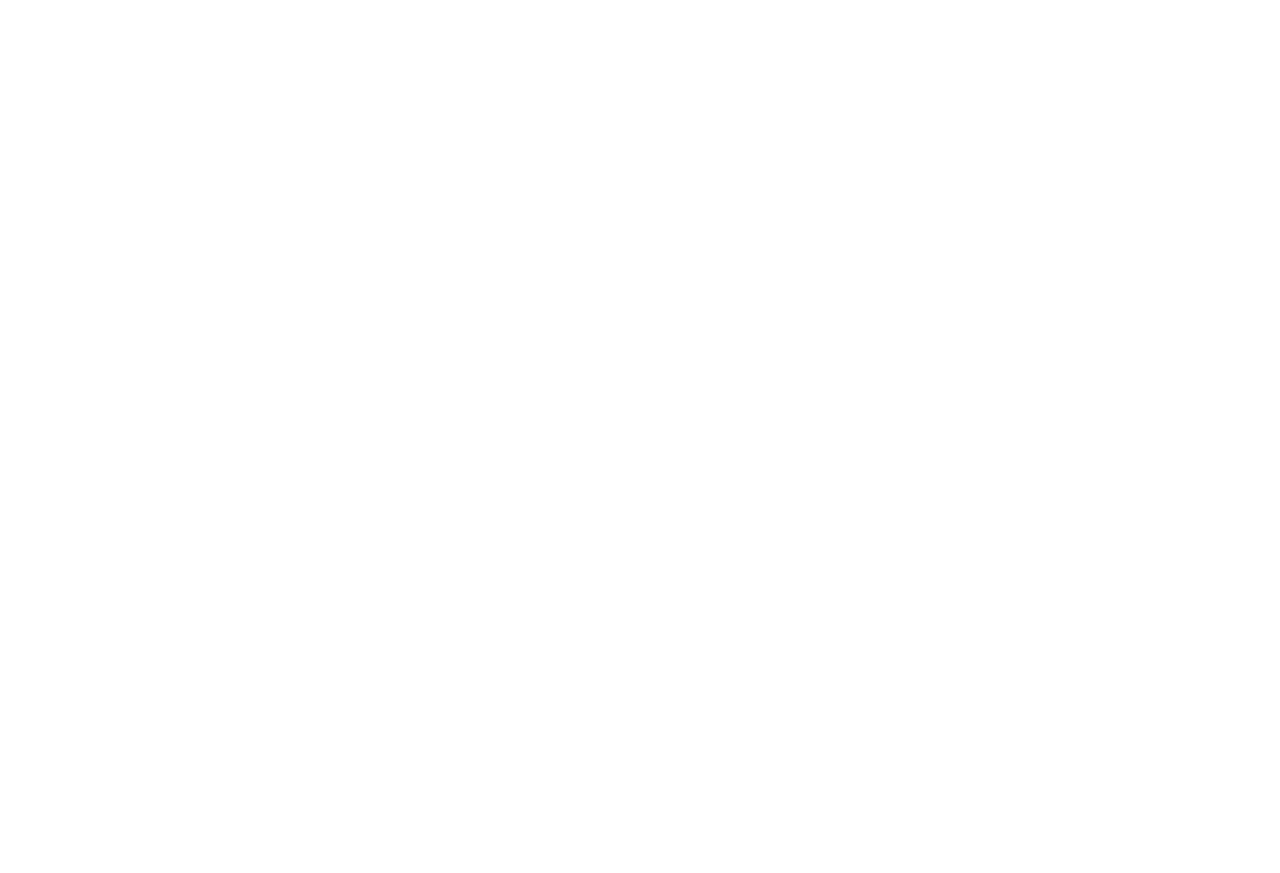
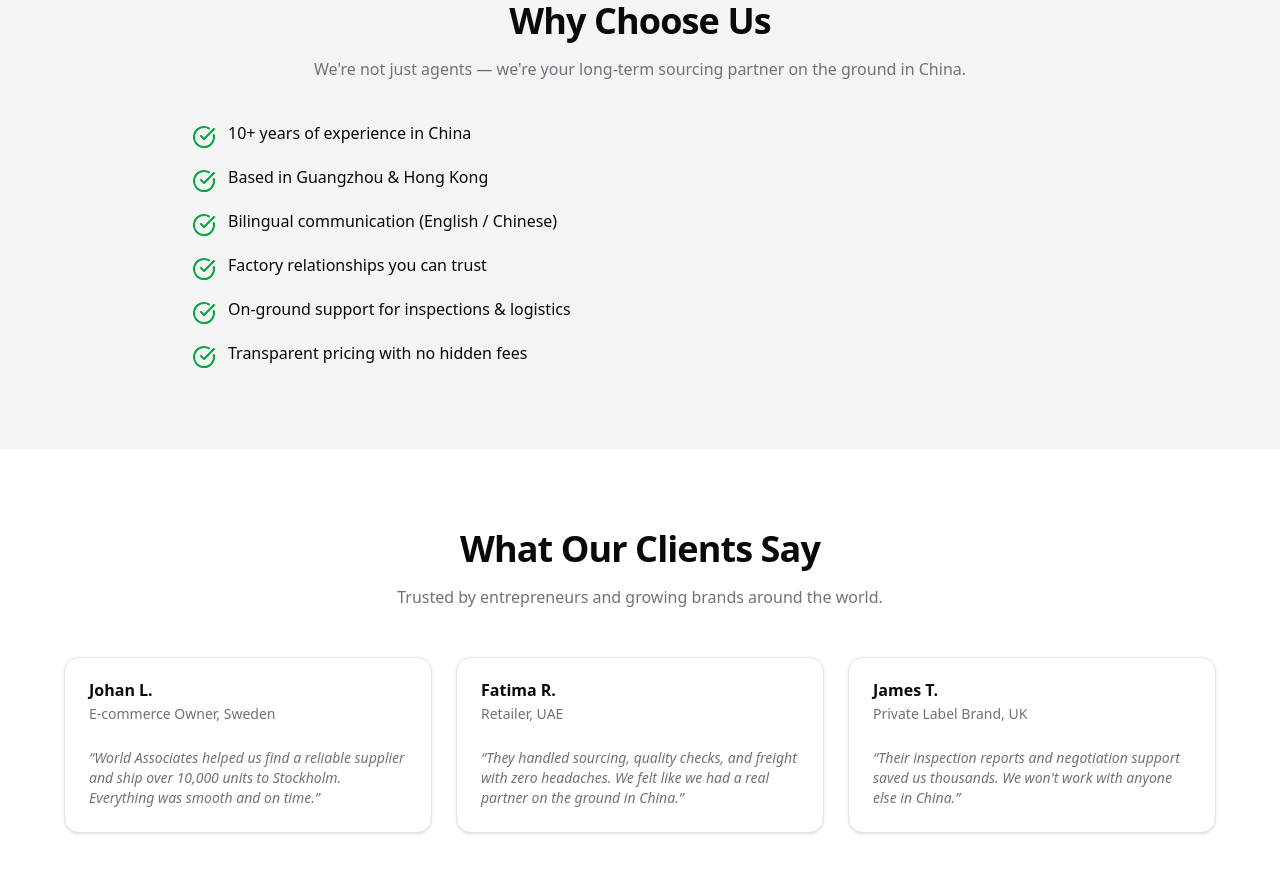
Before and after one commit to Omar-Alme/watc-landing-page, a Next.js app: page / in a window 1280 px wide. Shown: the part 1040-1913 px from the top of the page. Before the commit the page ends 961 px from the top, so only its background shows below. Built offline with nearby package versions, Linux system fonts and the light colour scheme.

Commit message:
feat: add Testimonials and WhyChooseUs components to HomePage

```diff
--- a/src/app/page.tsx
+++ b/src/app/page.tsx
@@ -1,6 +1,8 @@
 import { Header } from "@/components/Header"
 import { Hero } from "@/components/Hero"
 import { Services } from "@/components/Services"
+import { Testimonials } from "@/components/Testimonials"
+import { WhyChooseUs } from "@/components/WhyChooseUs"
 
 export default function HomePage() {
   return (
@@ -9,6 +11,8 @@ export default function HomePage() {
       <main>
         <Hero />
         <Services />
+        <WhyChooseUs />
+        <Testimonials />
       </main>
     </>
   )
--- /dev/null
+++ b/src/components/Testimonials.tsx
@@ -0,0 +1,49 @@
+import { Card, CardContent, CardHeader, CardTitle } from "@/components/ui/card"
+
+const testimonials = [
+    {
+        name: "Johan L.",
+        title: "E-commerce Owner, Sweden",
+        quote:
+            "World Associates helped us find a reliable supplier and ship over 10,000 units to Stockholm. Everything was smooth and on time.",
+    },
+    {
+        name: "Fatima R.",
+        title: "Retailer, UAE",
+        quote:
+            "They handled sourcing, quality checks, and freight with zero headaches. We felt like we had a real partner on the ground in China.",
+    },
+    {
+        name: "James T.",
+        title: "Private Label Brand, UK",
+        quote:
+            "Their inspection reports and negotiation support saved us thousands. We won't work with anyone else in China.",
+    },
+]
+
+export function Testimonials() {
+    return (
+        <section className="w-full py-20 px-6 bg-background" id="testimonials">
+            <div className="max-w-6xl mx-auto text-center">
+                <h2 className="text-3xl md:text-4xl font-bold tracking-tight">What Our Clients Say</h2>
+                <p className="mt-4 text-muted-foreground">
+                    Trusted by entrepreneurs and growing brands around the world.
+                </p>
+
+                <div className="grid grid-cols-1 md:grid-cols-2 lg:grid-cols-3 gap-6 mt-12">
+                    {testimonials.map((t, i) => (
+                        <Card key={i}>
+                            <CardHeader>
+                                <CardTitle className="text-left">{t.name}</CardTitle>
+                                <p className="text-sm text-muted-foreground text-left">{t.title}</p>
+                            </CardHeader>
+                            <CardContent>
+                                <p className="text-sm text-muted-foreground text-left italic">“{t.quote}”</p>
+                            </CardContent>
+                        </Card>
+                    ))}
+                </div>
+            </div>
+        </section>
+    )
+}
--- /dev/null
+++ b/src/components/WhyChooseUs.tsx
@@ -0,0 +1,32 @@
+import { CheckCircle } from "lucide-react"
+
+const reasons = [
+    "10+ years of experience in China",
+    "Based in Guangzhou & Hong Kong",
+    "Bilingual communication (English / Chinese)",
+    "Factory relationships you can trust",
+    "On-ground support for inspections & logistics",
+    "Transparent pricing with no hidden fees",
+]
+
+export function WhyChooseUs() {
+    return (
+        <section className="w-full py-20 px-6 bg-muted" id="why-us">
+            <div className="max-w-4xl mx-auto text-center">
+                <h2 className="text-3xl md:text-4xl font-bold tracking-tight">Why Choose Us</h2>
+                <p className="mt-4 text-muted-foreground">
+                    We&#39;re not just agents — we&#39;re your long-term sourcing partner on the ground in China.
+                </p>
+
+                <ul className="mt-10 space-y-4 text-left">
+                    {reasons.map((reason, index) => (
+                        <li key={index} className="flex items-start space-x-3">
+                            <CheckCircle className="text-green-600 mt-1" />
+                            <span className="text-sm md:text-base text-foreground">{reason}</span>
+                        </li>
+                    ))}
+                </ul>
+            </div>
+        </section>
+    )
+}
```
